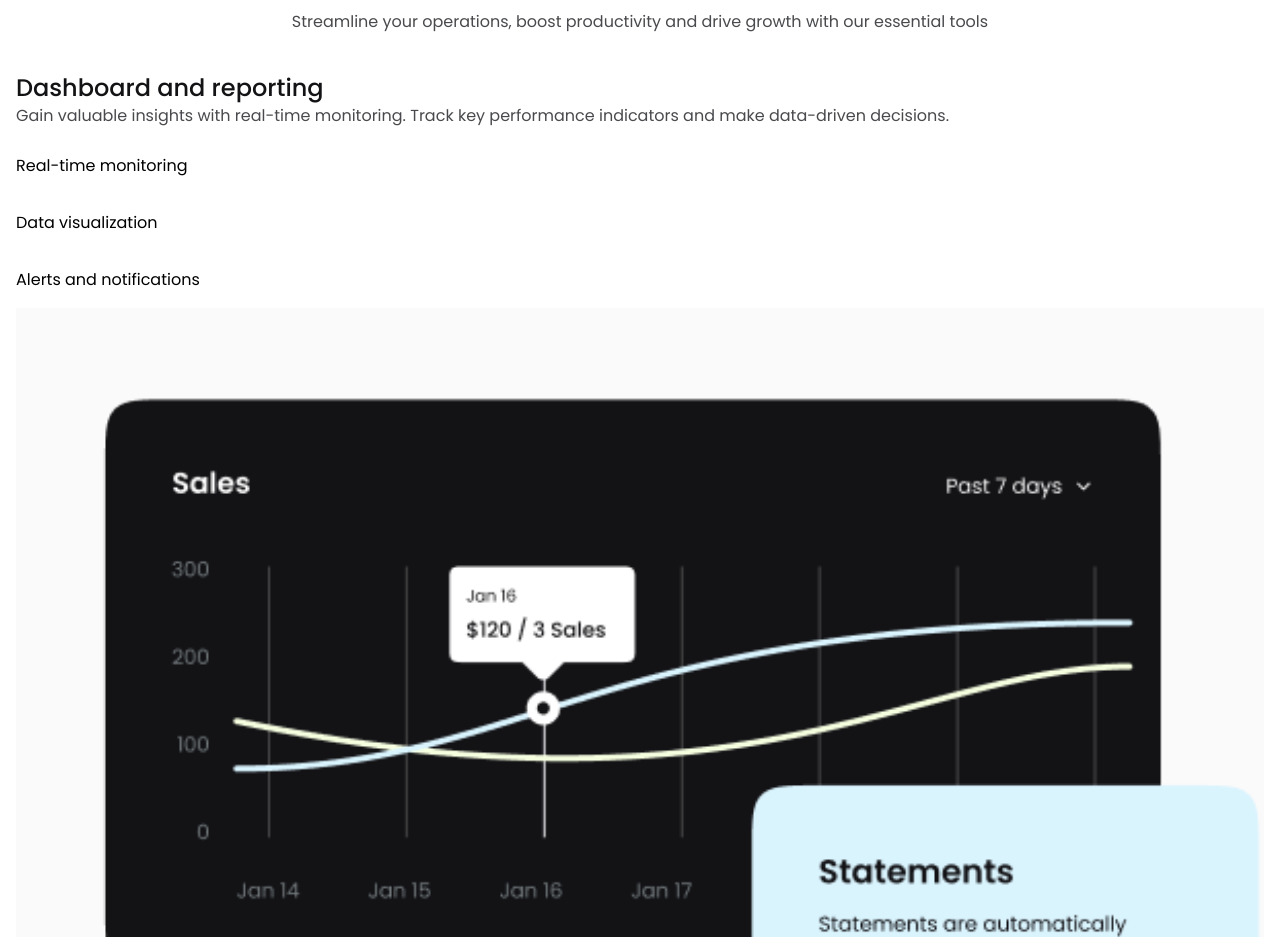
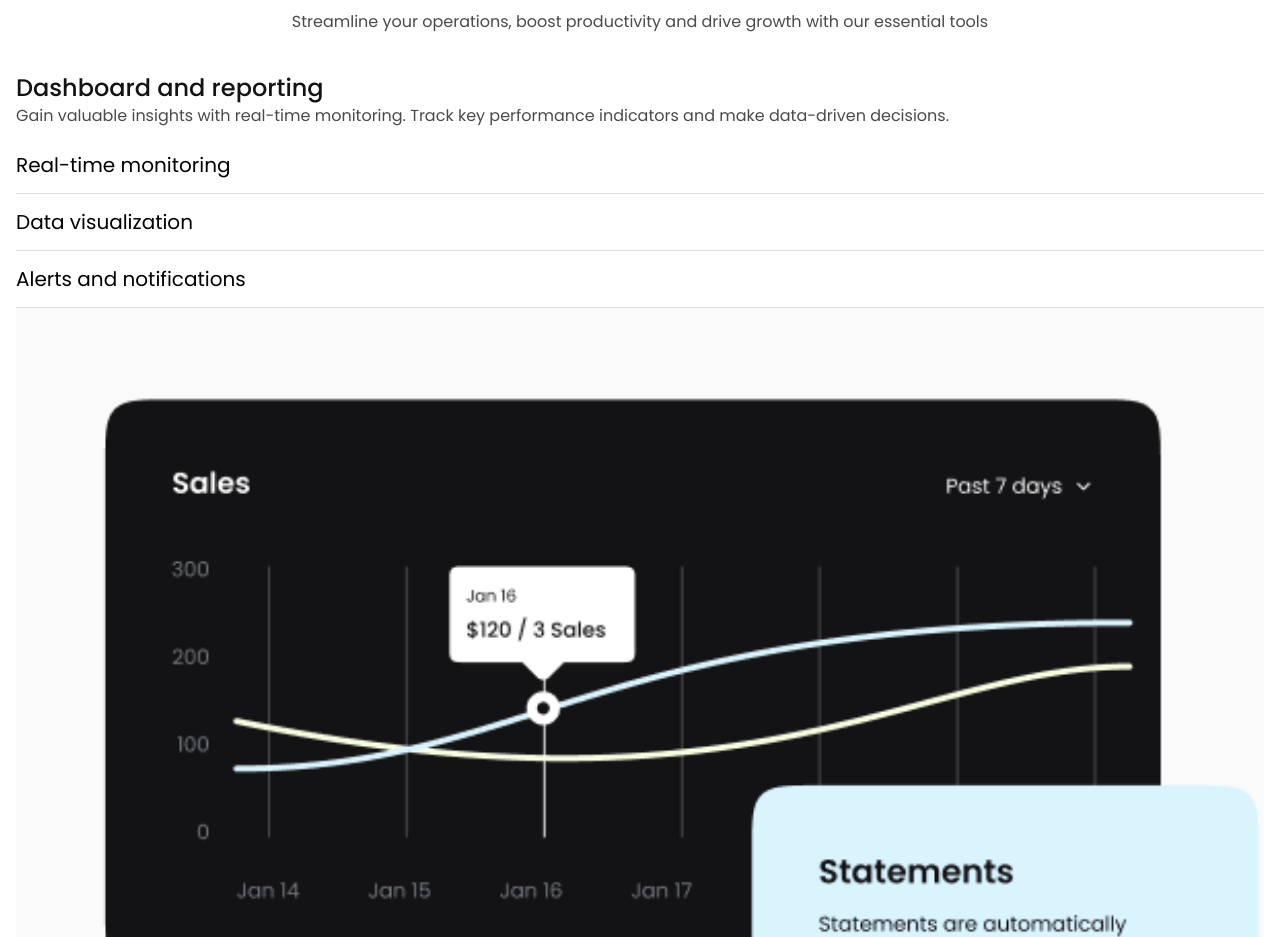
Before and after one commit to devalanlima/growth, a Vue app: page / in a window 1280 px wide. Shown: the part 2420-3357 px from the top of the page. Built offline with nearby package versions, Linux system fonts and the light colour scheme.

Commit message:
style: Add new style for h4 and new color(seven)

```diff
--- a/src/App.vue
+++ b/src/App.vue
@@ -15,6 +15,7 @@ import PageMain from './components/pages/PageMain.vue';
 	--color-four: #DAF4FE;
 	--color-five: #494A4D;
 	--color-six: #F5F5F5;
+	--color-seven: #DFDEE2
 }
 
 h1,
@@ -47,6 +48,12 @@ h3 {
 	/* 28.8px */
 }
 
+h4 {
+	font-size: 20px;
+	font-weight: 400;
+	line-height: 120%; /* 24px */
+}
+
 p {
 	color: var(--color-five);
 	font-family: Poppins;
```
